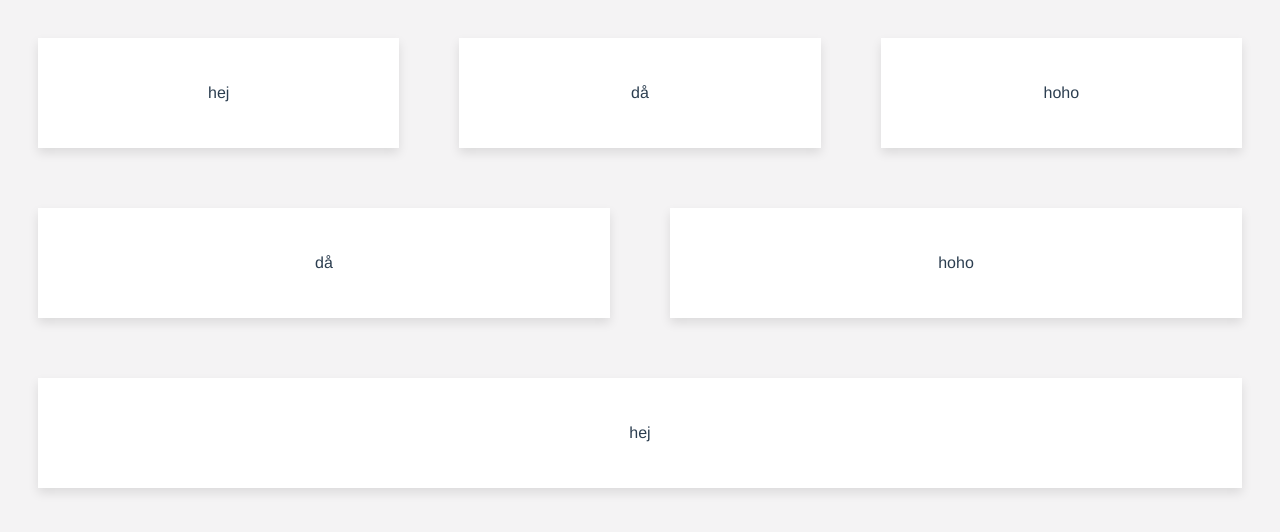
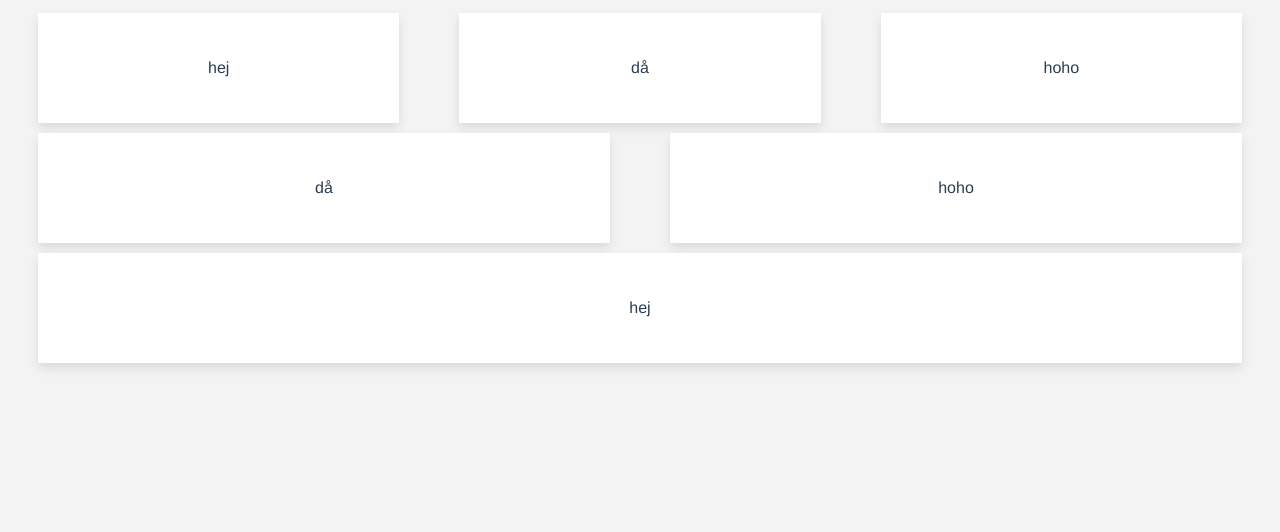
Before and after one commit to LovreB/draggable-grid, a Vue app: page / in a window 1280 px wide. Shown: the top 532 px of the page. Built offline with nearby package versions, Linux system fonts and the light colour scheme.

Commit message:
moveable blocks

```diff
--- a/src/App.vue
+++ b/src/App.vue
@@ -24,20 +24,21 @@ export default {
   data() {
     return {
       rows: [
-        { order: 1,
+        {
           blocks: [
               {title: "hej"},
               {title: "då"},
               {title: "hoho"}
           ]
         },
-        { order: 2,
+        {
             blocks: [
                 {title: "då"},
                 {title: "hoho"}
             ]
         },
-        { order: 3,
+
+          {
             blocks: [
                 {title: "hej"}
             ]
@@ -49,19 +50,9 @@ export default {
   computed: {
   },
   methods: {
-      insertInRow()  {
-          this.rows.push(
-              {  order: 0,
-                blocks: [
-                    {title: "hej"}
-                ]
-              },
-          );
-          this.sortRows()
-      },
+
       insertBelowRow(rowOrder) {
           const row = {
-              order: rowOrder + 1,
               blocks: [
                   {title: "hej"}
               ]
@@ -95,11 +86,12 @@ export default {
               block: fromBlock
           }
       },
-      moveEnd(toRow, toIndex) {
-          console.log('moveend')
-          console.log(toRow)
-          console.log(toIndex)
+      moveEnd(toRow, [toIndex, insertAfter]) {
+
           if (this.draggedItemIndex && (this.draggedItemIndex.row != toRow || this.draggedItemIndex.block != toIndex)) {
+              if (insertAfter) {
+                  toIndex = toIndex + 1;
+              }
               this.moveBlock(
                 this.draggedItemIndex.row,
                 this.draggedItemIndex.block,
@@ -118,13 +110,10 @@ export default {
           this.rows[rowInd].blocks.splice(blockInd, 1)
       },
       insertBlock(block, rowInd, blockInd) {
-          this.rows[rowInd].blocks.splice(blockInd +1, 0, block)
+          this.rows[rowInd].blocks.splice(blockInd, 0, block)
       },
       insertRow(row, rowInd) {
           this.rows.splice(rowInd, 0, row);
-      },
-      sortRows() {
-          this.rows.sort(function(a, b){return a.order-b.order})
       },
   }
 }
--- a/src/components/AddButton.vue
+++ b/src/components/AddButton.vue
@@ -1,7 +1,7 @@
 <template>
     <div
         class="addbutton"
-        :class="positionClass">
+        :class="[{'addbutton--hidden': isHidden}, positionClass]">
         <p>+</p>
     </div>
 </template>
@@ -17,6 +17,9 @@ export default {
         },
         position: {
             type: String,
+        },
+        isHidden: {
+            type: Boolean
         }
     },
     computed: {
@@ -40,6 +43,10 @@ export default {
     color: white;
     font-weight:bold;
     display: flex;
+    transition: opacity 0.5s;
+}
+.addbutton--hidden {
+    opacity: 0;
 }
 .addbutton--right {
     position: absolute;
--- a/src/components/Block.vue
+++ b/src/components/Block.vue
@@ -1,19 +1,30 @@
 <template>
+    <div class="block__container">
+        <div
+            class="empty"
+            @mouseup="$emit('moveEnd', false)"
+        />
         <div
             class="block"
             @mouseover="showAddButtons"
             @mouseleave="hideAddButtons"
+            @mousedown="$emit('moveStart')"
         >
             <p >{{ this.title }}</p>
             <AddButton
                     position="right"
-            v-show="isHovering"
+                    :isHidden="!isHovering"
                     @click.native="$emit('insSide')"
             />
             <AddButton
                     position="bottom"
-            v-show="isHovering"
+                    :isHidden="!isHovering"
                     @click.native="$emit('insBelow')"
+            />
+        </div>
+        <div
+            class="empty"
+            @mouseup="$emit('moveEnd', true)"
         />
     </div>
 </template>
@@ -50,8 +61,16 @@ export default {
     background-color: white;
     box-shadow: 0 5px 10px 0 rgba(0,0,0,.1);
     padding: 30px;
-    margin: 30px;
+    margin: 5px;
     flex: 1;
     position: relative;
 }
+.empty {
+    width: 25px;
+}
+.block__container {
+    display: flex;
+    flex: 1;
+    flex-direction: row;
+}
 </style>
--- /dev/null
+++ b/src/components/BlockFilled.vue
@@ -0,0 +1,58 @@
+<template>
+    <div
+            class="block"
+            @mouseover="showAddButtons"
+            @mouseleave="hideAddButtons"
+            @mousedown="$emit('moveStart')"
+    >
+        <p >{{ this.title }}</p>
+        <AddButton
+                position="right"
+                :isHidden="!isHovering"
+                @click.native="$emit('insSide')"
+        />
+        <AddButton
+                position="bottom"
+                :isHidden="!isHovering"
+                @click.native="$emit('insBelow')"
+        />
+    </div>
+</template>
+
+<script>
+    import AddButton from './AddButton.vue'
+    export default {
+        name: 'BlockFilled',
+        components: {
+            AddButton
+        },
+        props: {
+            title: String,
+        },
+        data: function() {
+            return {
+                isEditorMode: false,
+                isHovering: false
+            }
+        },
+        methods: {
+            showAddButtons() {
+                this.isHovering = true
+            },
+            hideAddButtons() {
+                this.isHovering = false
+            }
+        }
+    }
+</script>
+
+<style scoped>
+    .block {
+        background-color: white;
+        box-shadow: 0 5px 10px 0 rgba(0,0,0,.1);
+        padding: 30px;
+        margin: 5px;
+        flex: 1;
+        position: relative;
+    }
+</style>
--- a/src/components/BlockRow.vue
+++ b/src/components/BlockRow.vue
@@ -3,11 +3,12 @@
         <block v-for="(b, i) in blocks"
                :key="i"
                :title="b.title"
+               :empty="b.isEmpty"
                :row="row"
                @insBelow="$emit('insBelow')"
                @insSide="$emit('insSide', i)"
-               @mousedown.native="$emit('dragStart', i)"
-               @mouseup.native="$emit('dragEnd', i)"
+               @moveStart="$emit('dragStart', i)"
+               @moveEnd="$emit('dragEnd', [i, $event])"
         />
     </div>
 </template>
```
Also changed, not shown: src/components/BlockEmpty.vue (added, +33 -0 lines). Lines whose indentation alone changed are shown as unchanged.
